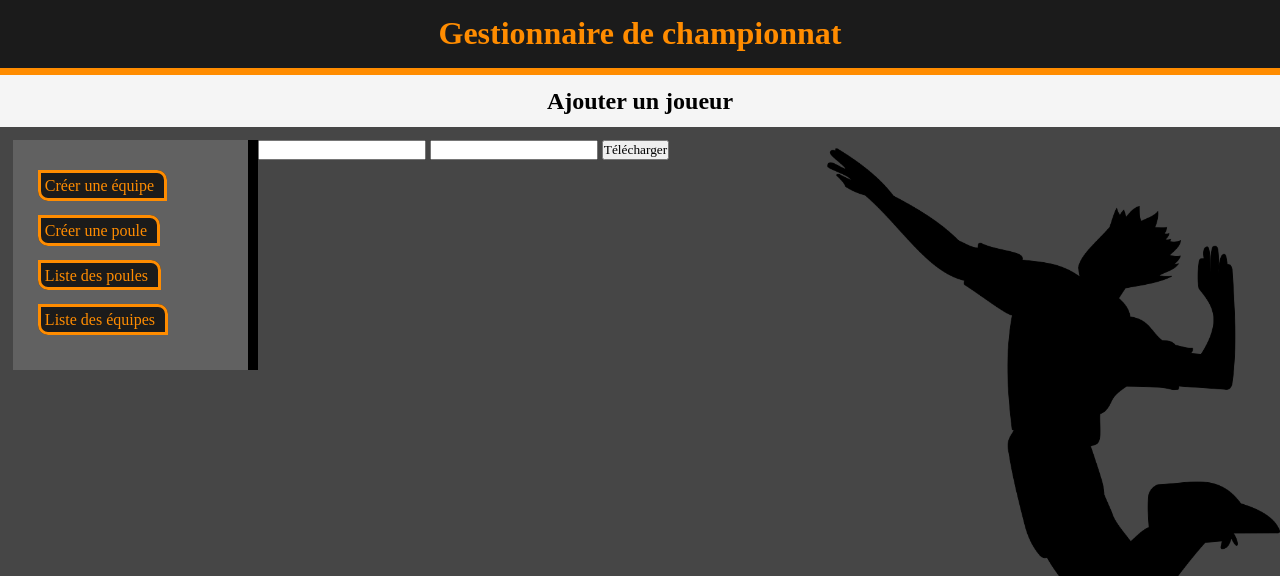
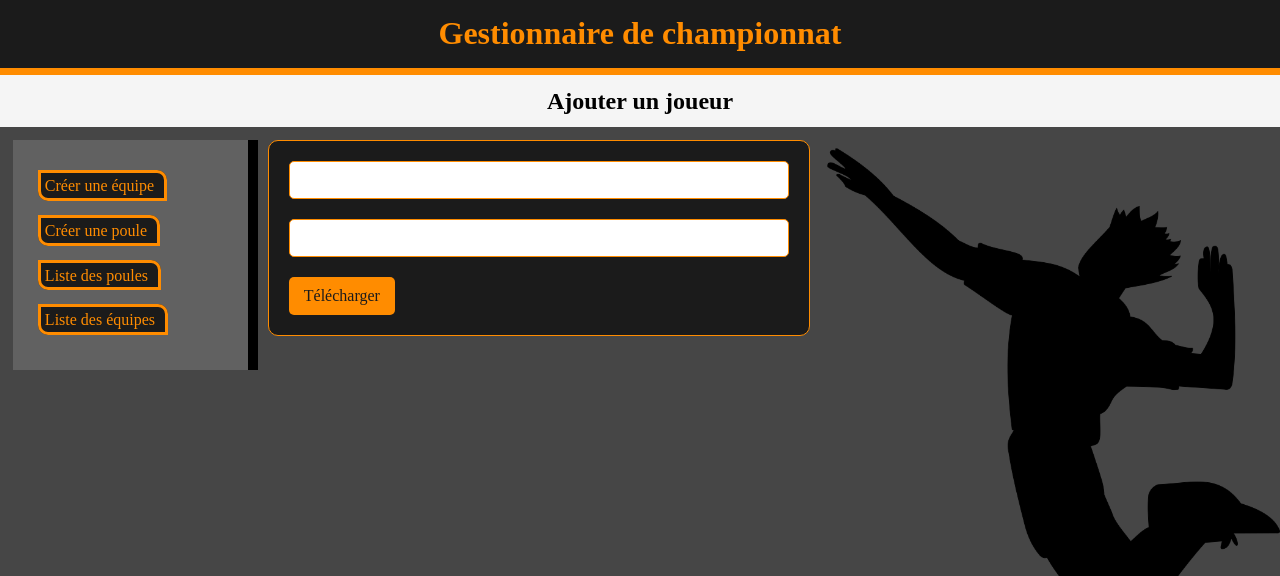
Before and after one commit to NMget/GestChamp, a Flask app: page /team/add/1 in a window 1280 px wide. Shown: the top 576 px of the page. Run offline with Flask 2, Linux system fonts and the light colour scheme; some libraries are stand-ins or nearby versions; some web fonts are replaced.

Commit message:
Update createJoueur.html

```diff
--- a/api/templates/createJoueur.html
+++ b/api/templates/createJoueur.html
@@ -1,4 +1,4 @@
-<form method="POST" enctype="multipart/form-data">
+<form method="POST" enctype="multipart/form-data" class="create">
     {{ form.hidden_tag() }}
     {{ form.nom }}
     {{ form.prenom }}
```
